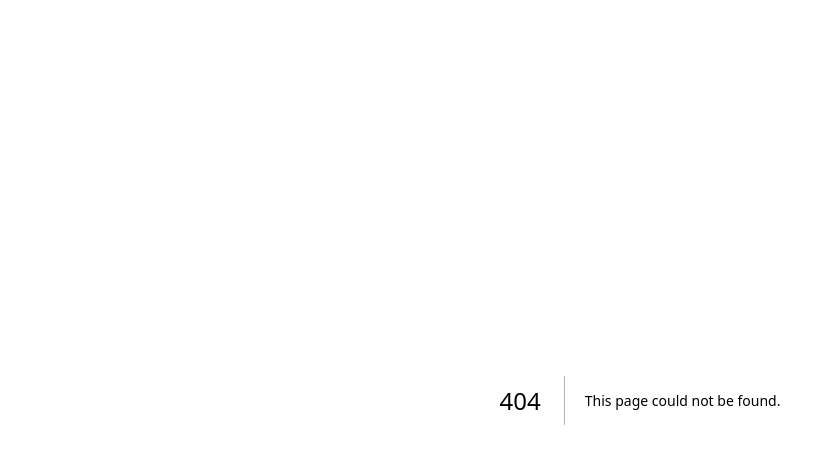
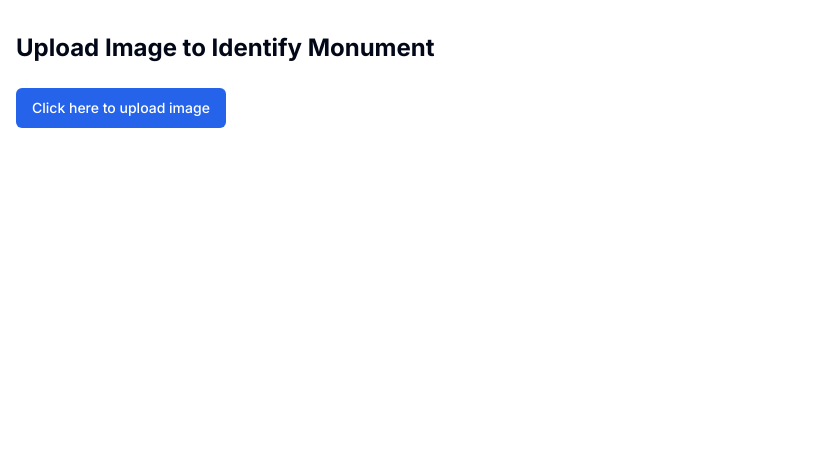
Before and after one commit to AdvayaHackathon/73.Cronic_Pulse, a Next.js app: page /predict in a window 1280 px wide. Before the commit this address had no page. Shown: the top 464 px of the page, without its empty margins (0-827 px from the left). Built offline with nearby package versions, Linux system fonts and the light colour scheme.

Commit message:
Add files via upload

```diff
--- /dev/null
+++ b/app/predict/page.tsx
@@ -0,0 +1,12 @@
+"use client"
+
+import { useRouter } from "next/navigation"
+import { Button } from "@/components/ui/button"
+
+export default function PredictPage() { const router = useRouter()
+
+const handleNavigate = () => { router.push("/predict/upload") }
+
+return ( <main className="container mx-auto px-4 py-8">
+<h1 className="text-2xl font-bold mb-6">Upload Image to Identify Monument</h1>
+<Button onClick={handleNavigate} className="bg-blue-600 text-white"> Click here to upload image </Button> </main> ) }
```
